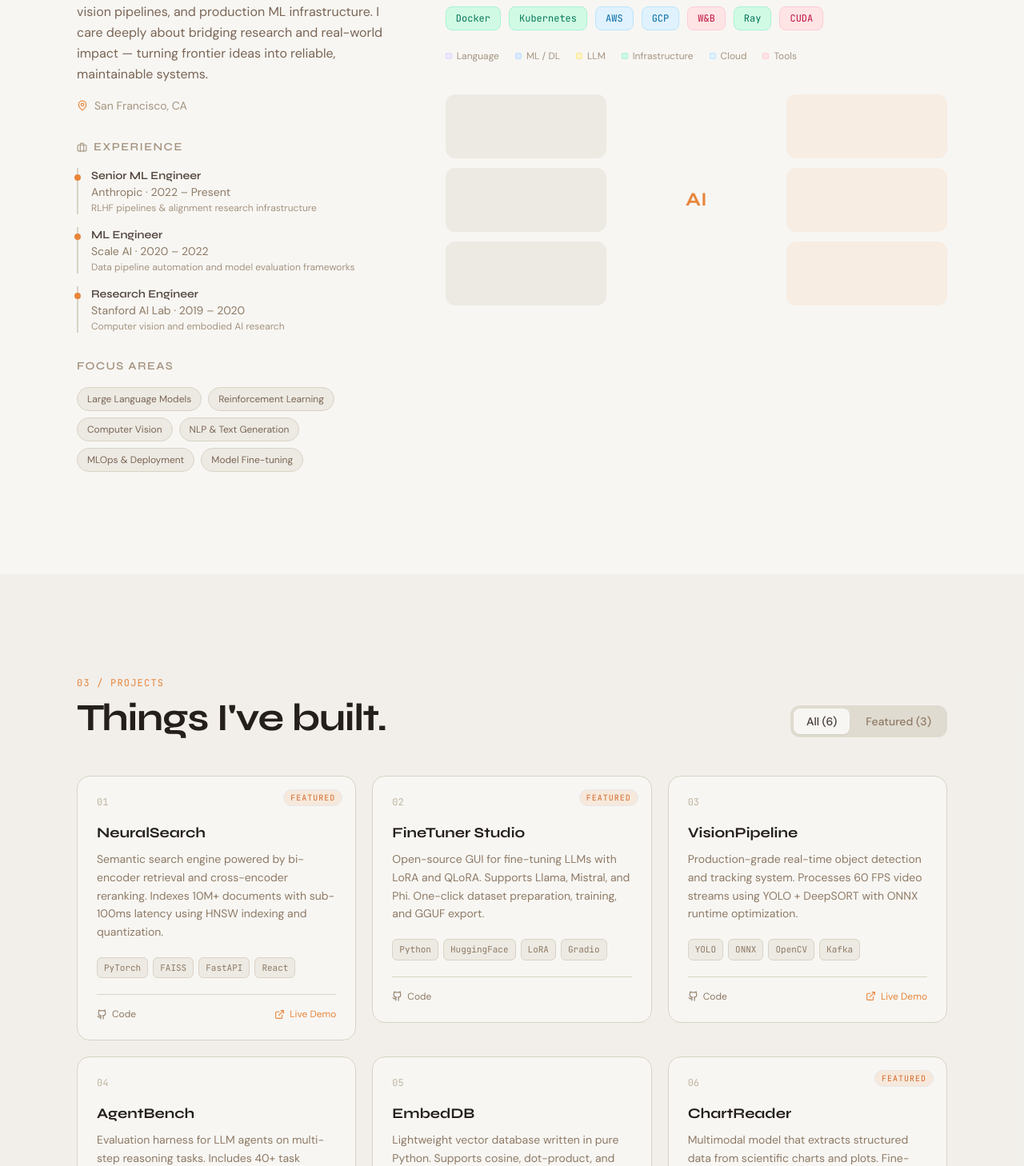
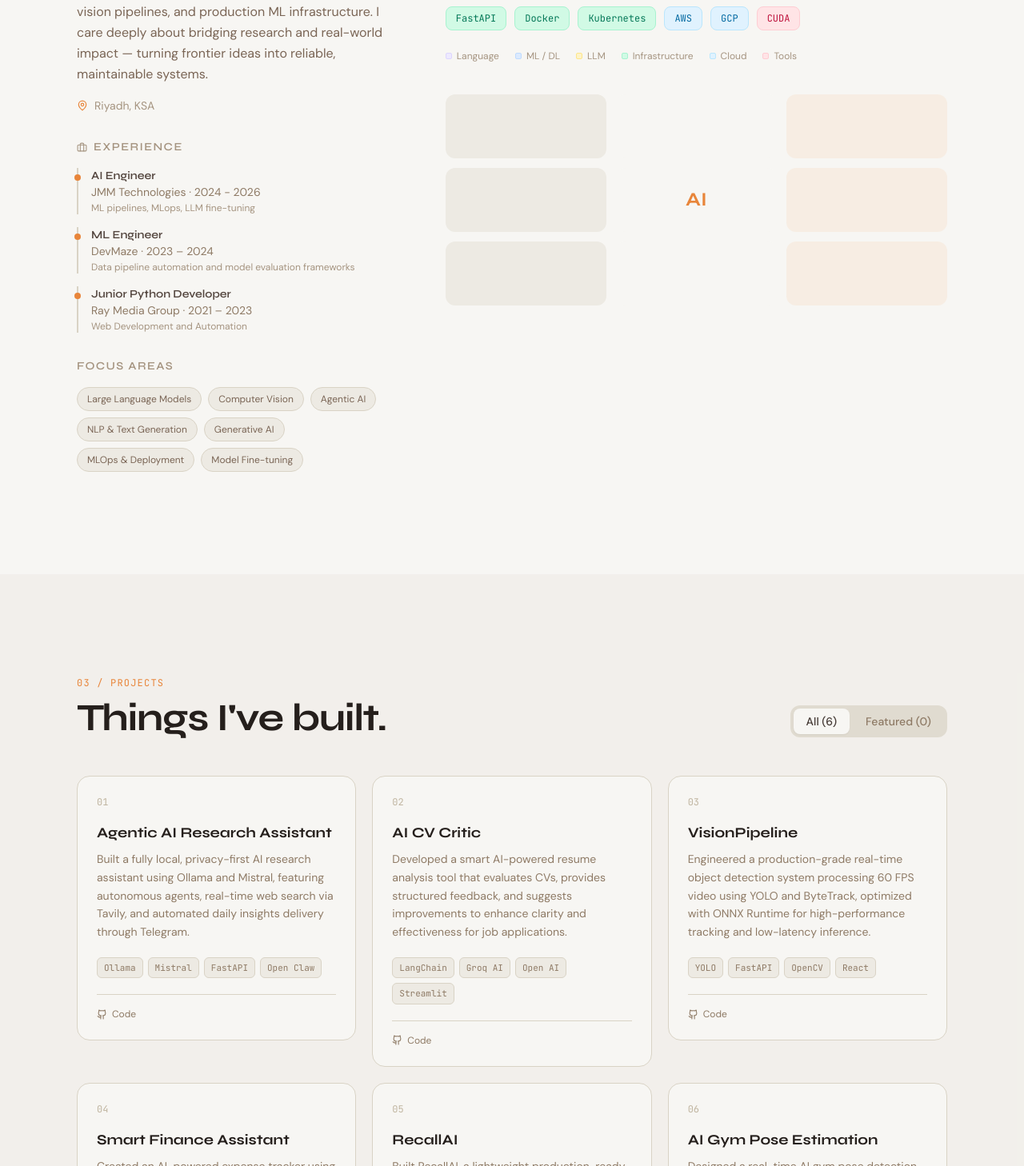
Before and after one commit to uzairafridi00/uzair-portfolio, a React (Vite) app: page / in a window 1280 px wide. Shown: the part 1192-2650 px from the top of the page at 80% size. Built offline with nearby package versions, Linux system fonts and the light colour scheme.

Commit message:
Added the CV and Update the Contact + Navbar

```diff
--- a/src/components/Contact.jsx
+++ b/src/components/Contact.jsx
@@ -80,9 +80,9 @@ export default function Contact({ data }) {
               <div className="font-display font-600 text-sm uppercase tracking-widest text-ink-400 dark:text-ink-500 mb-4">Find me on</div>
               <div className="flex flex-col gap-3">
                 {[
-                  { href: social.github, Icon: Github, label: 'GitHub', handle: '@alexchen' },
-                  { href: social.linkedin, Icon: Linkedin, label: 'LinkedIn', handle: 'in/alexchen' },
-                  { href: social.twitter, Icon: Twitter, label: 'Twitter', handle: '@alexchen_ml' },
+                  { href: social.github, Icon: Github, label: 'GitHub', handle: '@uzairafridi00' },
+                  { href: social.linkedin, Icon: Linkedin, label: 'LinkedIn', handle: 'in/uzair-afridi00' },
+                  { href: social.twitter, Icon: Twitter, label: 'Twitter', handle: '@uzair__afridi' },
                 ].map(({ href, Icon, label, handle }) => (
                   <a
                     key={label}
@@ -145,7 +145,7 @@ export default function Contact({ data }) {
 
                 <div>
                   <textarea
-                    rows={5}
+                    rows={7}
                     placeholder="What's on your mind?"
                     value={form.message}
                     onChange={e => setForm(f => ({ ...f, message: e.target.value }))}
--- a/src/components/Navbar.jsx
+++ b/src/components/Navbar.jsx
@@ -22,11 +22,10 @@ export default function Navbar({ dark, toggleDark, data }) {
 
   return (
     <header
-      className={`fixed top-0 left-0 right-0 z-50 transition-all duration-300 ${
-        scrolled
+      className={`fixed top-0 left-0 right-0 z-50 transition-all duration-300 ${scrolled
           ? 'bg-ink-50/90 dark:bg-ink-950/90 backdrop-blur-md border-b border-ink-200/60 dark:border-ink-800/60'
           : 'bg-transparent'
-      }`}
+        }`}
     >
       <nav className="max-w-6xl mx-auto px-5 sm:px-8 h-16 flex items-center justify-between">
         {/* Logo */}
@@ -35,7 +34,7 @@ export default function Navbar({ dark, toggleDark, data }) {
           className="font-display font-700 text-lg tracking-tight text-ink-950 dark:text-ink-50"
           aria-label="Go to top"
         >
-          <span className="text-accent-500">_</span>alex
+          <span className="text-accent-500">_</span>uzair
         </button>
 
         {/* Desktop Nav */}
@@ -44,11 +43,10 @@ export default function Navbar({ dark, toggleDark, data }) {
             <li key={id}>
               <button
                 onClick={() => scrollTo(id)}
-                className={`px-4 py-2 text-sm font-body font-medium capitalize rounded-lg transition-all duration-200 ${
-                  active === id
+                className={`px-4 py-2 text-sm font-body font-medium capitalize rounded-lg transition-all duration-200 ${active === id
                     ? 'text-ink-950 dark:text-ink-50 bg-ink-100 dark:bg-ink-800'
                     : 'text-ink-500 dark:text-ink-400 hover:text-ink-800 dark:hover:text-ink-200 hover:bg-ink-100 dark:hover:bg-ink-800/50'
-                }`}
+                  }`}
               >
                 {id}
               </button>
@@ -92,11 +90,10 @@ export default function Navbar({ dark, toggleDark, data }) {
               <li key={id}>
                 <button
                   onClick={() => scrollTo(id)}
-                  className={`w-full text-left px-4 py-2.5 text-sm font-body font-medium capitalize rounded-lg transition-colors ${
-                    active === id
+                  className={`w-full text-left px-4 py-2.5 text-sm font-body font-medium capitalize rounded-lg transition-colors ${active === id
                       ? 'text-ink-950 dark:text-ink-50 bg-ink-100 dark:bg-ink-800'
                       : 'text-ink-500 dark:text-ink-400'
-                  }`}
+                    }`}
                 >
                   {id}
                 </button>
--- a/src/data/portfolio.json
+++ b/src/data/portfolio.json
@@ -1,118 +1,182 @@
 {
   "personal": {
-    "name": "Alex Chen",
+    "name": "Uzair Afridi",
     "title": "ML / AI Engineer",
     "tagline": "I build systems that learn, reason, and solve real problems.",
     "bio": "I'm a Machine Learning Engineer with 5+ years of experience designing and deploying AI systems at scale. My work spans LLM fine-tuning, computer vision pipelines, and production ML infrastructure. I care deeply about bridging research and real-world impact — turning frontier ideas into reliable, maintainable systems.",
-    "location": "San Francisco, CA",
-    "email": "alex@example.com",
-    "cvUrl": "/alex-chen-cv.pdf"
+    "location": "Riyadh, KSA",
+    "email": "uzairafrididev@gmail.com",
+    "cvUrl": "/muhammad_uzair_afridi_cv.pdf"
   },
   "social": {
-    "github": "https://github.com",
-    "linkedin": "https://linkedin.com",
-    "twitter": "https://twitter.com"
+    "github": "https://github.com/uzairafridi00",
+    "linkedin": "https://linkedin.com/in/uzair-afridi00/",
+    "twitter": "https://twitter.com/uzair__afridi"
   },
   "experience": [
     {
-      "role": "Senior ML Engineer",
-      "company": "Anthropic",
-      "period": "2022 – Present",
-      "highlight": "RLHF pipelines & alignment research infrastructure"
+      "role": "AI Engineer",
+      "company": "JMM Technologies",
+      "period": "2024 - 2026",
+      "highlight": "ML pipelines, MLops, LLM fine-tuning"
     },
     {
       "role": "ML Engineer",
-      "company": "Scale AI",
-      "period": "2020 – 2022",
+      "company": "DevMaze",
+      "period": "2023 – 2024",
       "highlight": "Data pipeline automation and model evaluation frameworks"
     },
     {
-      "role": "Research Engineer",
-      "company": "Stanford AI Lab",
-      "period": "2019 – 2020",
-      "highlight": "Computer vision and embodied AI research"
+      "role": "Junior Python Developer",
+      "company": "Ray Media Group",
+      "period": "2021 – 2023",
+      "highlight": "Web Development and Automation"
     }
   ],
   "skills": {
     "domains": [
       "Large Language Models",
-      "Reinforcement Learning",
       "Computer Vision",
+      "Agentic AI",
       "NLP & Text Generation",
+      "Generative AI",
       "MLOps & Deployment",
       "Model Fine-tuning"
     ],
     "stack": [
-      { "name": "Python", "category": "lang" },
-      { "name": "PyTorch", "category": "ml" },
-      { "name": "HuggingFace", "category": "ml" },
-      { "name": "JAX", "category": "ml" },
-      { "name": "LangChain", "category": "llm" },
-      { "name": "OpenAI API", "category": "llm" },
-      { "name": "FastAPI", "category": "infra" },
-      { "name": "Docker", "category": "infra" },
-      { "name": "Kubernetes", "category": "infra" },
-      { "name": "AWS", "category": "cloud" },
-      { "name": "GCP", "category": "cloud" },
-      { "name": "W&B", "category": "tools" },
-      { "name": "Ray", "category": "infra" },
-      { "name": "CUDA", "category": "tools" }
+      {
+        "name": "Python",
+        "category": "lang"
+      },
+      {
+        "name": "PyTorch",
+        "category": "ml"
+      },
+      {
+        "name": "HuggingFace",
+        "category": "ml"
+      },
+      {
+        "name": "Tensorflow",
+        "category": "ml"
+      },
+      {
+        "name": "LangChain",
+        "category": "llm"
+      },
+      {
+        "name": "OpenAI API",
+        "category": "llm"
+      },
+      {
+        "name": "FastAPI",
+        "category": "infra"
+      },
+      {
+        "name": "Docker",
+        "category": "infra"
+      },
+      {
+        "name": "Kubernetes",
+        "category": "infra"
+      },
+      {
+        "name": "AWS",
+        "category": "cloud"
+      },
+      {
+        "name": "GCP",
+        "category": "cloud"
+      },
+      {
+        "name": "CUDA",
+        "category": "tools"
+      }
     ]
   },
   "projects": [
     {
       "id": 1,
-      "title": "NeuralSearch",
-      "description": "Semantic search engine powered by bi-encoder retrieval and cross-encoder reranking. Indexes 10M+ documents with sub-100ms latency using HNSW indexing and quantization.",
-      "tags": ["PyTorch", "FAISS", "FastAPI", "React"],
-      "github": "https://github.com",
-      "demo": "https://demo.example.com",
-      "featured": true
+      "title": "Agentic AI Research Assistant",
+      "description": "Built a fully local, privacy-first AI research assistant using Ollama and Mistral, featuring autonomous agents, real-time web search via Tavily, and automated daily insights delivery through Telegram.",
+      "tags": [
+        "Ollama",
+        "Mistral",
+        "FastAPI",
+        "Open Claw"
+      ],
+      "github": "https://github.com/uzairafridi00",
+      "demo": null,
+      "featured": false
     },
     {
       "id": 2,
-      "title": "FineTuner Studio",
-      "description": "Open-source GUI for fine-tuning LLMs with LoRA and QLoRA. Supports Llama, Mistral, and Phi. One-click dataset preparation, training, and GGUF export.",
-      "tags": ["Python", "HuggingFace", "LoRA", "Gradio"],
-      "github": "https://github.com",
+      "title": "AI CV Critic",
+      "description": " Developed a smart AI-powered resume analysis tool that evaluates CVs, provides structured feedback, and suggests improvements to enhance clarity and effectiveness for job applications.",
+      "tags": [
+        "LangChain",
+        "Groq AI",
+        "Open AI",
+        "Streamlit"
+      ],
+      "github": "https://github.com/uzairafridi00/AI-CV-Critic",
       "demo": null,
-      "featured": true
+      "featured": false
     },
     {
       "id": 3,
       "title": "VisionPipeline",
-      "description": "Production-grade real-time object detection and tracking system. Processes 60 FPS video streams using YOLO + DeepSORT with ONNX runtime optimization.",
-      "tags": ["YOLO", "ONNX", "OpenCV", "Kafka"],
-      "github": "https://github.com",
-      "demo": "https://demo.example.com",
+      "description": "Engineered a production-grade real-time object detection system processing 60 FPS video using YOLO and ByteTrack, optimized with ONNX Runtime for high-performance tracking and low-latency inference.",
+      "tags": [
+        "YOLO",
+        "FastAPI",
+        "OpenCV",
+        "React"
+      ],
+      "github": "https://github.com/uzairafridi00/cafe_productivity_system",
+      "demo": null,
       "featured": false
     },
     {
       "id": 4,
-      "title": "AgentBench",
-      "description": "Evaluation harness for LLM agents on multi-step reasoning tasks. Includes 40+ task templates spanning code generation, tool use, and planning.",
-      "tags": ["Python", "LangChain", "GPT-4", "SQLite"],
-      "github": "https://github.com",
+      "title": "Smart Finance Assistant",
+      "description": "Created an AI-powered expense tracker using FastAPI, Streamlit, and Ollama, enabling real-time tracking, interactive visualizations, and intelligent spending analysis through a local language model.",
+      "tags": [
+        "Python",
+        "LangChain",
+        "GPT-4",
+        "SQLite"
+      ],
+      "github": "https://github.com/uzairafridi00/smart_finance_assistant",
       "demo": null,
       "featured": false
     },
     {
       "id": 5,
-      "title": "EmbedDB",
-      "description": "Lightweight vector database written in pure Python. Supports cosine, dot-product, and Euclidean similarity. Designed for prototyping RAG systems without infrastructure overhead.",
-      "tags": ["Python", "NumPy", "Pydantic"],
-      "github": "https://github.com",
+      "title": "RecallAI",
+      "description": "Built RecallAI, a lightweight production-ready MCP vector memory server enabling long-term semantic memory for LLMs using ChromaDB, improving contextual awareness and response consistency.",
+      "tags": [
+        "MCP",
+        "ChromaDB",
+        "LLM Memory",
+        "Docker"
+      ],
+      "github": "https://github.com/uzairafridi00/RecallAI",
       "demo": null,
       "featured": false
     },
     {
       "id": 6,
-      "title": "ChartReader",
-      "description": "Multimodal model that extracts structured data from scientific charts and plots. Fine-tuned on a curated dataset of 50K chart-data pairs. Achieves 91% accuracy on ChartQA.",
-      "tags": ["Vision-LM", "PyTorch", "Transformers"],
-      "github": "https://github.com",
-      "demo": "https://demo.example.com",
-      "featured": true
+      "title": "AI Gym Pose Estimation",
+      "description": "Designed a real-time AI gym pose detection system using MediaPipe and OpenCV, tracking body movements via webcam to analyze exercise form and help users improve accuracy while reducing injury risk.",
+      "tags": [
+        "OpenCV",
+        "Media Pipe",
+        "Pose Detection"
+      ],
+      "github": "https://github.com/uzairafridi00/machine-learning/tree/main/Projects/ai_gym_pose_estimation",
+      "demo": null,
+      "featured": false
     }
   ]
 }
```
Also changed, not shown: 1 other file (tests, documents, lock files or other folders).
